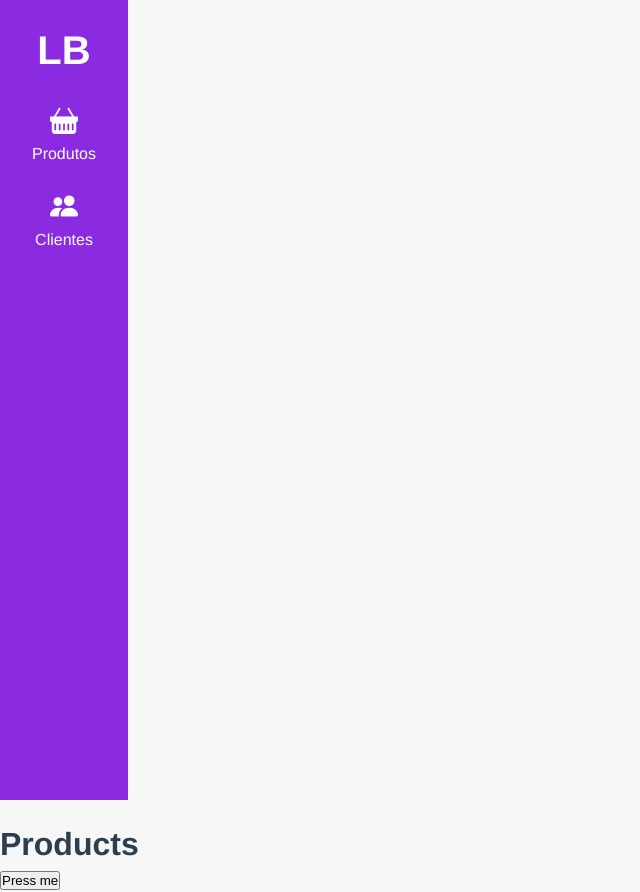
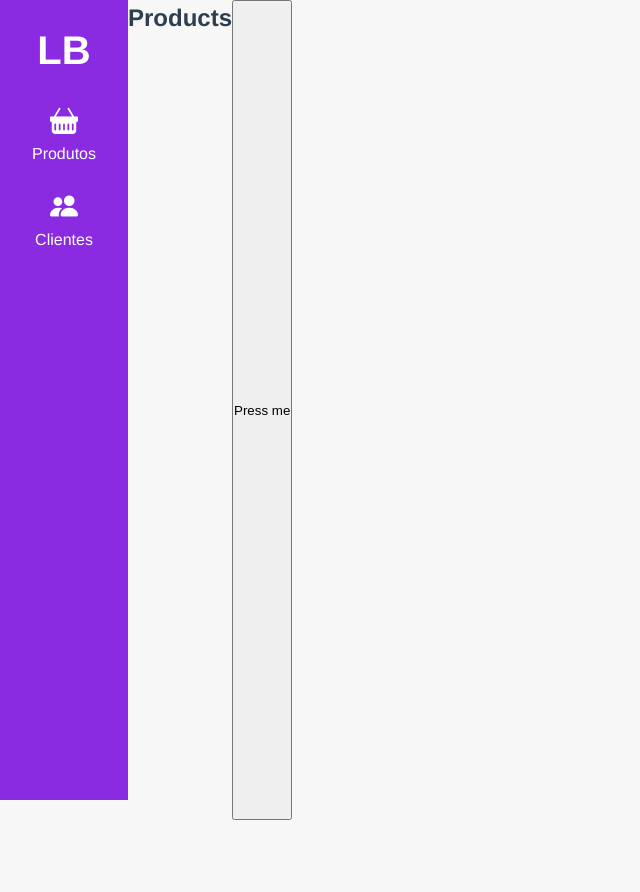
Before and after one commit to BrunaABraguin/mgmt-lovely-box, a React (Create React App) app: page / in a window 1280 px wide. Shown: the whole page, without its empty margins (0-640 px from the left). After the commit the page ends 820 px from the top, so only its background shows below. Built offline with nearby package versions, Linux system fonts and the light colour scheme.

Commit message:
Display flex products

```diff
--- /dev/null
+++ b/src/pages/Navbar/index.tsx
@@ -0,0 +1,24 @@
+import React from 'react';
+import * as S from './style';
+import { Link } from 'react-router-dom';
+
+const Navbar: React.FC = () => {
+  return (
+  <S.Navbar>
+    <S.Title>LB</S.Title>
+      <Link to="/">
+        <S.LinkTitle><S.Icon className="bi bi-basket-fill"></S.Icon>
+          Produtos
+        </S.LinkTitle>
+      </Link>
+       <Link to="/users">
+         <S.LinkTitle>
+           <S.Icon className="bi bi-people-fill"></S.Icon>
+          Clientes
+         </S.LinkTitle>
+        </Link>
+  </S.Navbar>
+  );
+}
+
+export default Navbar;
--- a/src/pages/Navigation/style.ts
+++ b/src/pages/Navbar/style.ts
@@ -1,6 +1,6 @@
 import styled from "styled-components";
 
-export const Navigation = styled.section`
+export const Navbar = styled.nav`
   padding: 20px;
   margin-bottom: 20px;
   background-color: blueviolet;
@@ -8,7 +8,7 @@ export const Navigation = styled.section`
   width: 10%;
 `;
 
-export const NavigationTitle = styled.h1`
+export const Title = styled.h1`
   font-size: 2.5em;
   font-weight: bold;
   margin-bottom: 10px;
@@ -27,6 +27,6 @@ export const LinkTitle = styled.span`
   cursor: pointer;
 `;
 
-export const NavigationIcon = styled.i`
+export const Icon = styled.i`
   font-size: 1.75em;
 `;
--- a/src/pages/Navigation/index.tsx
+++ /dev/null
@@ -1,24 +0,0 @@
-import React from 'react';
-import * as S from './style';
-import { Link } from 'react-router-dom';
-
-const Navigation: React.FC = () => {
-  return (
-  <S.Navigation>
-    <S.NavigationTitle>LB</S.NavigationTitle>
-      <Link to="/">
-        <S.LinkTitle><S.NavigationIcon className="bi bi-basket-fill"></S.NavigationIcon>
-          Produtos
-        </S.LinkTitle>
-      </Link>
-       <Link to="/users">
-         <S.LinkTitle>
-           <S.NavigationIcon className="bi bi-people-fill"></S.NavigationIcon>
-          Clientes
-         </S.LinkTitle>
-        </Link>
-  </S.Navigation>
-  );
-}
-
-export default Navigation;
--- a/src/pages/Products/index.tsx
+++ b/src/pages/Products/index.tsx
@@ -1,6 +1,7 @@
 import React from 'react';
 import axios from 'axios';
-import Navigation from '../Navigation';
+import Navbar from '../Navbar';
+import * as S from './style';
 
 export const Product = () => {
     const handleProducts = () => {
@@ -16,10 +17,10 @@ export const Product = () => {
     }
 
     return (
-        <>
-            <Navigation />
+        <S.Container>
+            <Navbar />
             <h1>Products</h1>
             <button onClick={handleProducts}>Press me</button>
-        </>
+        </S.Container>
     )
 }
--- a/src/pages/Products/style.ts
+++ b/src/pages/Products/style.ts
@@ -1 +1,5 @@
 import styled from "styled-components";
+
+export const Container = styled.section`
+    display: flex;
+`;
--- a/src/pages/Users/index.tsx
+++ b/src/pages/Users/index.tsx
@@ -1,5 +1,5 @@
 import React from 'react';
-import Navigation from '../Navigation';
+import Navbar from '../Navbar';
 import axios from 'axios';
 import * as S from './style';
 
@@ -18,10 +18,10 @@ export const Users = () => {
     }
 
     return (
-        <S.UserPage>
-            <Navigation />
+        <S.Container>
+            <Navbar />
             <button onClick={handleUsers}>Press me</button>
             <h1>Users</h1>
-        </S.UserPage>
+        </S.Container>
     )
 }
--- a/src/pages/Users/style.ts
+++ b/src/pages/Users/style.ts
@@ -1,5 +1,5 @@
 import styled from "styled-components";
 
-export const UserPage = styled.section`
+export const Container = styled.section`
     display: flex;
 `;
```
